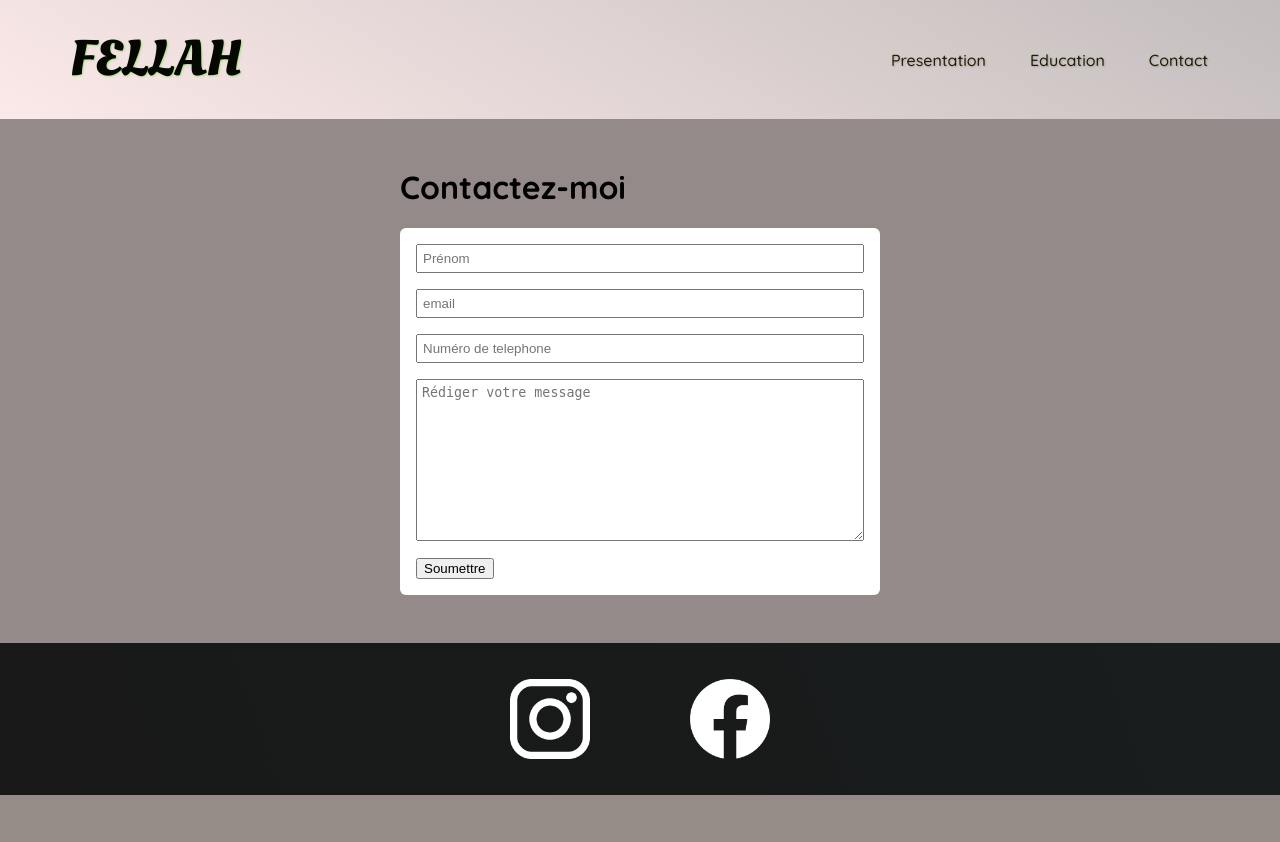
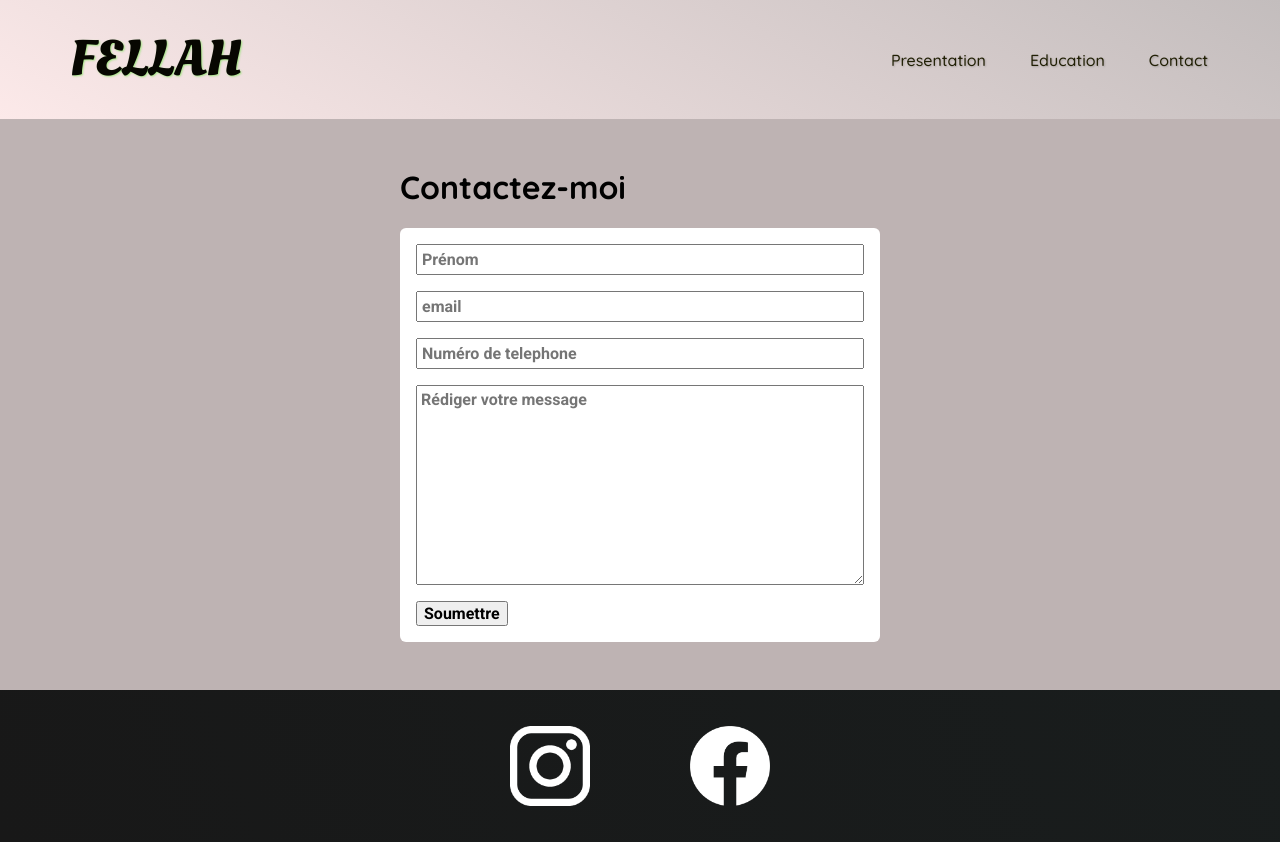
Before and after one commit to FellahAbdel/web-portfolio, a PHP site: page /contact.html in a window 1280 px wide. Before the commit the page ends 795 px from the top, so only its background shows below. Run offline with PHP 8.4, Linux system fonts and the light colour scheme.

Commit message:
Use roboto font in all input and textarea element

```diff
--- a/assets/css/contact.css
+++ b/assets/css/contact.css
@@ -1,6 +1,6 @@
 body {
   /* background: linear-gradient(90deg, rgb(228, 220, 220), rgb(148, 138, 138)); */
-  background-color: rgb(148, 138, 138);
+  background-color: rgba(182, 170, 170, 0.886);
 }
 
 header {
@@ -17,13 +17,20 @@ form {
   background-color: rgb(255, 255, 255);
   padding: 1rem;
   border-radius: 6px;
+  font-family: "Roboto", sans-serif;
 }
 
 input,
 textarea {
   width: 100%;
   display: block;
-  padding: 5px;
+  padding: 0.25rem;
   margin-bottom: 1rem;
   box-sizing: border-box; /* Pour avoir les mêmes espaces entre les deux bords */
+  font: inherit;
+  color: rgb(61, 58, 58);
 }
+
+button {
+  font: inherit;
+}
```
